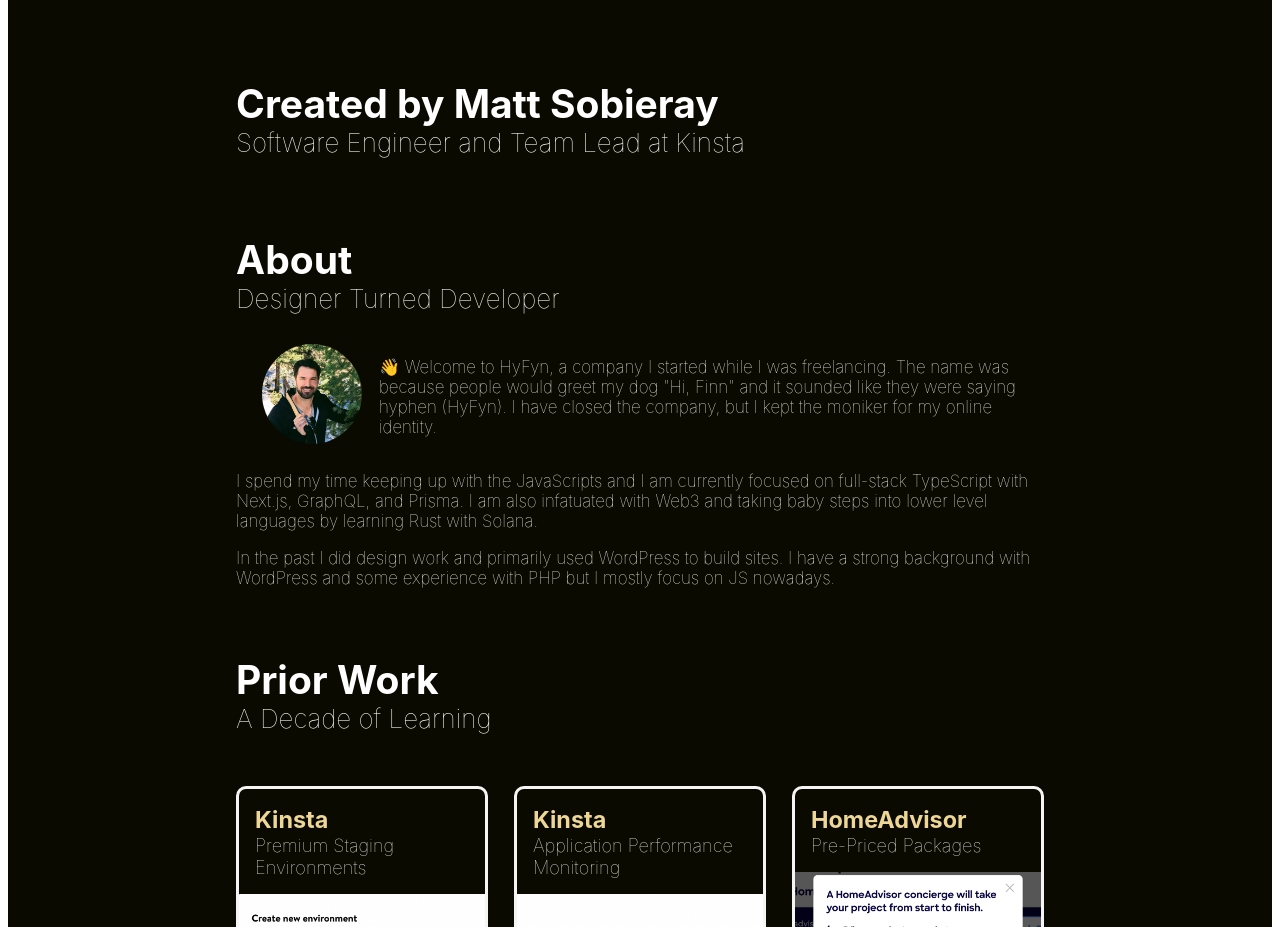
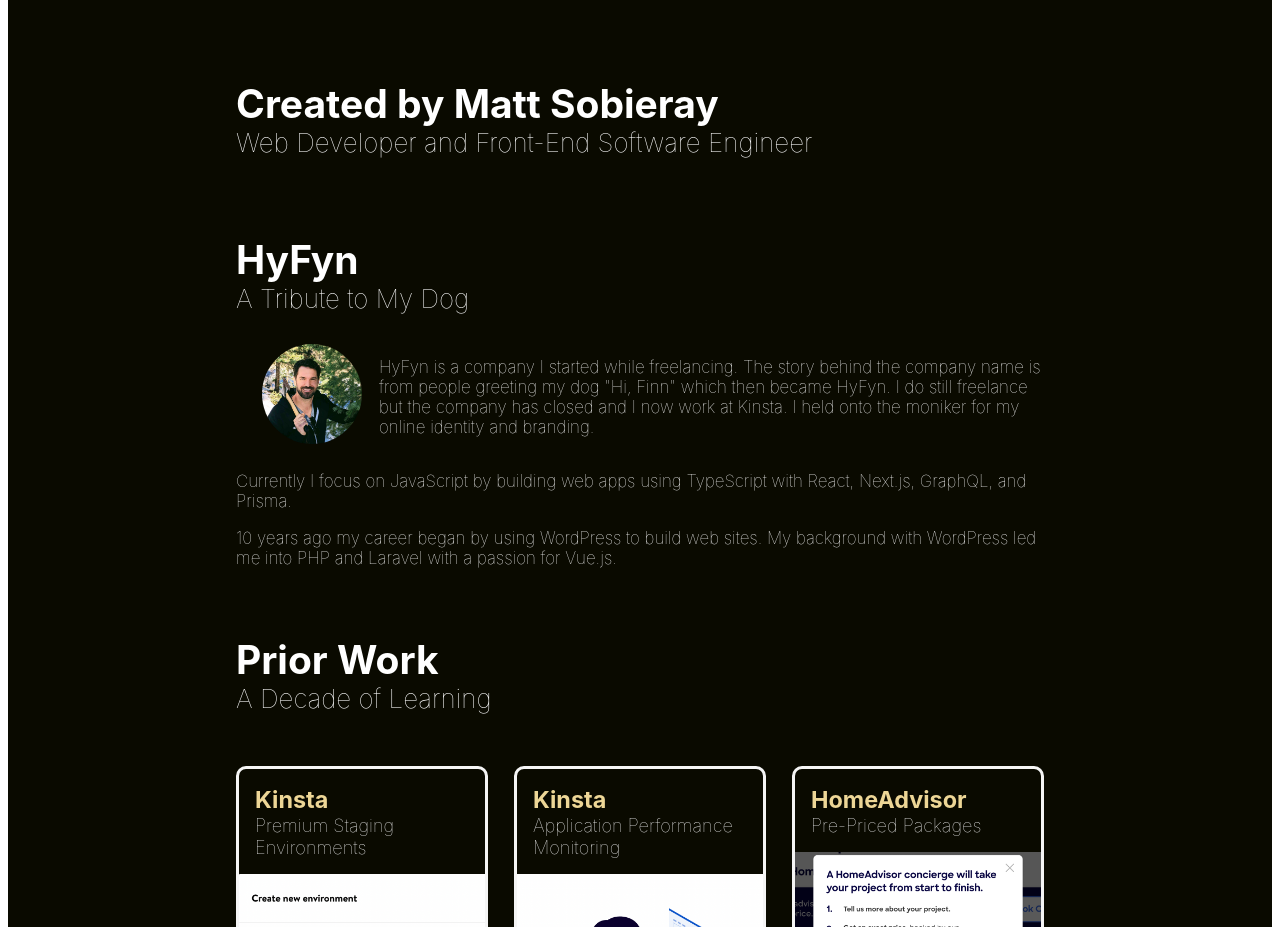
Before and after one commit to hyfyn/hyfyn, a Next.js app: page / in a window 1280 px wide. Shown: the part 780-1707 px from the top of the page. Built offline with nearby package versions, Linux system fonts and the light colour scheme; what emotion-normalize would draw is missing.

Commit message:
feat: update nav and homepage content

```diff
--- a/src/app/components/molecules/nav/index.tsx
+++ b/src/app/components/molecules/nav/index.tsx
@@ -3,18 +3,26 @@
 import { ActiveLink } from "app/components/atoms";
 import { StyledNav, FixedContainer } from "./styles";
 import InteractiveLogo from "app/components/atoms/logo/InteractiveLogo";
+import { useRouter } from "next/router";
 export interface NavProps {}
 
 const Nav: FC = () => {
+  const router = useRouter();
   const [isNavOpen, setIsNavOpen] = useState(false);
   const toggleNavigation = () => {
+    if (isDevelopment) {
       setIsNavOpen(!isNavOpen);
+    } else {
+      router.push("/");
+    }
   };
+  const isDevelopment = process.env.NODE_ENV === "development";
   return (
     <FixedContainer className={`${isNavOpen ? "open" : ""}`}>
       <StyledNav>
         <InteractiveLogo onClick={toggleNavigation} />
         <div className={`nav_slide ${isNavOpen ? "open" : ""}`}>
+          {isDevelopment && (
             <ListItems
               type="ul"
               items={[
@@ -39,6 +47,7 @@
               ]}
               className="nav_items"
             />
+          )}
         </div>
       </StyledNav>
     </FixedContainer>
--- a/src/app/components/molecules/nav/styles.ts
+++ b/src/app/components/molecules/nav/styles.ts
@@ -5,21 +5,26 @@
   ({ theme }) => css`
     position: relative;
     flex: 0;
-    transition: flex ease 0.2s;
+    transition: flex ease 0.3s;
     background-color: ${theme.color.black};
     border-right: 0px solid ${theme.color.gold};
+    min-width: 0px;
+    max-width: 0px;
+    transition: all ease 0.1s;
     &.open {
       min-width: 150px;
       max-width: 150px;
       border-right-width: 1px;
       flex: 1;
     }
+    &.open nav {
+      width: auto;
+    }
   `
 );
 export const StyledNav = styled.nav(
   ({ theme }) => css`
     position: fixed;
-
     z-index: 99;
     width: 0;
     canvas {
@@ -30,7 +35,6 @@
     div.nav_slide {
       position: relative;
       right: 100vw;
-      transition: right 0.3s ease;
       &.open {
         right: 0;
         .nav_items {
--- a/src/layout/main/index.tsx
+++ b/src/layout/main/index.tsx
@@ -4,7 +4,7 @@
 
 const MainLayout: FC = ({ children }) => (
   <div className="display-flex">
-    {process.env.NODE_ENV === "development" ? <Nav /> : null}
+    <Nav />
     <Styled.MainLayout>{children}</Styled.MainLayout>
   </div>
 );
--- a/src/pages/index.tsx
+++ b/src/pages/index.tsx
@@ -28,30 +28,29 @@
       </Section>
       <ContentSection
         h1="Created by Matt Sobieray"
-        h2="Software Engineer and Team Lead at Kinsta"
+        h2="Web Developer and Front-End Software Engineer"
       />
-      <ContentSection h1="About" h2="Designer Turned Developer">
+      <ContentSection h1="HyFyn" h2="A Tribute to My Dog">
         <div>
           <Grid displayType="flex">
             <Avatar />
             <p>
-              👋 Welcome to HyFyn, a company I started while I was freelancing.
-              The name was because people would greet my dog "Hi, Finn" and it
-              sounded like they were saying hyphen (HyFyn). I have closed the
-              company, but I kept the moniker for my online identity.
+              HyFyn is a company I started while freelancing. The story behind
+              the company name is from people greeting my dog "Hi, Finn" which
+              then became HyFyn. I do still freelance but the company has closed
+              and I now work at Kinsta. I held onto the moniker for my online
+              identity and branding.
             </p>
           </Grid>
         </div>
         <p>
-          I spend my time keeping up with the JavaScripts and I am currently
-          focused on full-stack TypeScript with Next.js, GraphQL, and Prisma. I
-          am also infatuated with Web3 and taking baby steps into lower level
-          languages by learning Rust with Solana.
+          Currently I focus on JavaScript by building web apps using TypeScript
+          with React, Next.js, GraphQL, and Prisma.
         </p>
         <p>
-          In the past I did design work and primarily used WordPress to build
-          sites. I have a strong background with WordPress and some experience
-          with PHP but I mostly focus on JS nowadays.
+          10 years ago my career began by using WordPress to build web sites. My
+          background with WordPress led me into PHP and Laravel with a passion
+          for Vue.js.
         </p>
       </ContentSection>
       <ContentSection h1="Prior Work" h2="A Decade of Learning">
```
Lines whose indentation alone changed are shown as unchanged.
